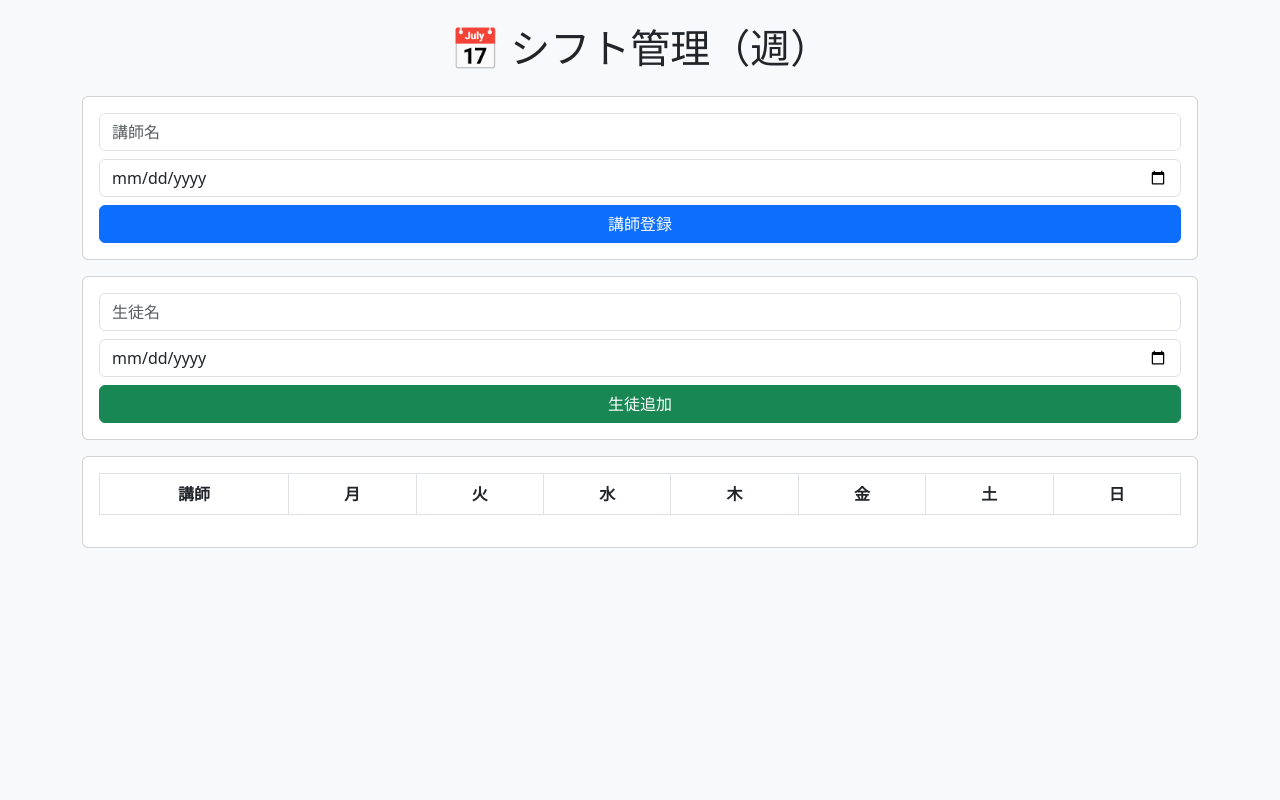
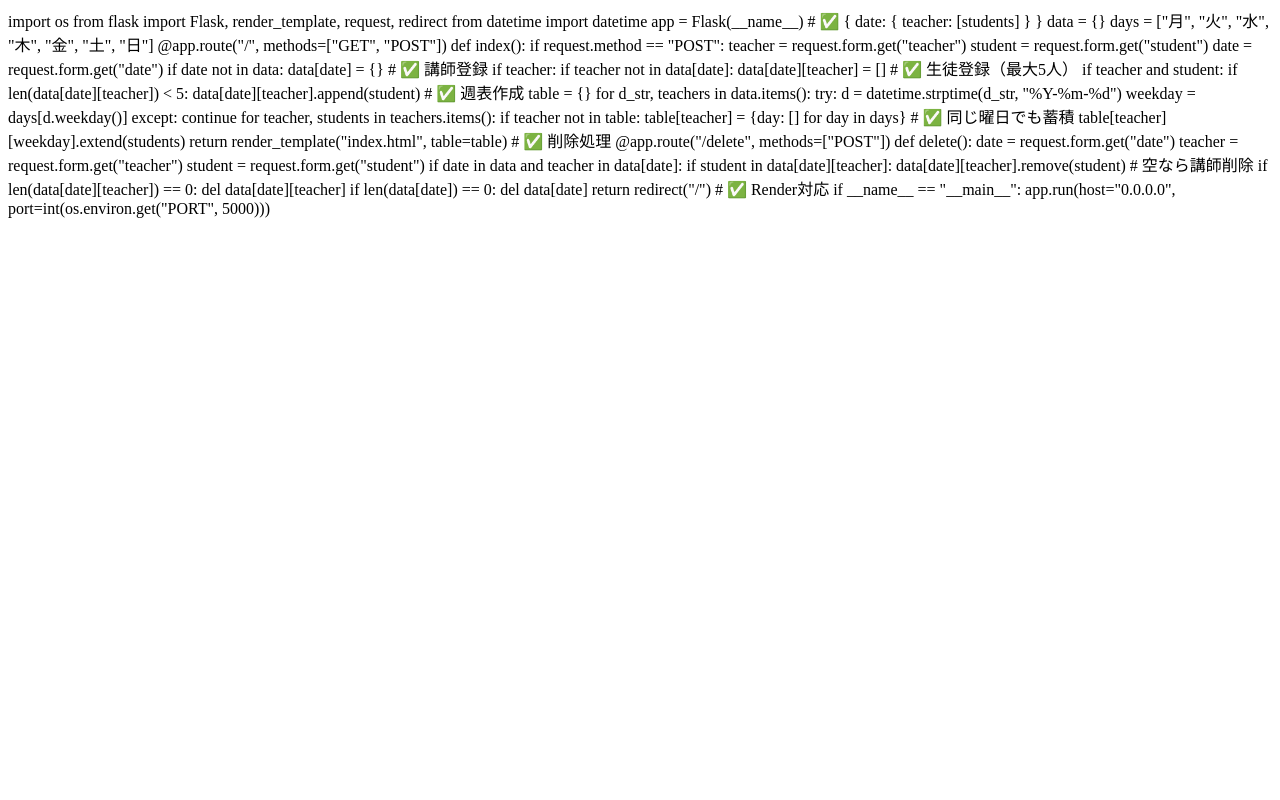
Before and after one commit to HEMLOKapx/shiftapp, a Flask app: page / in a window 1280 px wide. Run offline with Flask 3, Linux system fonts and the light colour scheme; lists and menus that the app fills with data are empty.

Commit message:
Update index.html

```diff
--- a/templates/index.html
+++ b/templates/index.html
@@ -1,82 +1,78 @@
-<!DOCTYPE html>
-<html>
-<head>
-<meta charset="UTF-8">
-<title>シフト管理</title>
-<meta name="viewport" content="width=device-width, initial-scale=1">
+import os
+from flask import Flask, render_template, request, redirect
+from datetime import datetime
 
-<!-- ✅ Bootstrap -->
-<link href="https://cdn.jsdelivr.net/npm/bootstrap@5.3.0/dist/css/bootstrap.min.css" rel="stylesheet">
-</head>
+app = Flask(__name__)
 
-<body class="bg-light">
+# ✅ { date: { teacher: [students] } }
+data = {}
 
-<div class="container py-4">
+days = ["月", "火", "水", "木", "金", "土", "日"]
 
-<h1 class="text-center mb-4">📅 シフト管理（週）</h1>
+@app.route("/", methods=["GET", "POST"])
+def index():
 
-<!-- 講師登録 -->
-<div class="card p-3 mb-3">
-<form method="POST">
-<input type="hidden" name="type" value="teacher">
-<input name="teacher" class="form-control mb-2" placeholder="講師名">
-<input type="date" name="date" class="form-control mb-2">
-<button class="btn btn-primary w-100">講師登録</button>
-</form>
-</div>
+    if request.method == "POST":
+        teacher = request.form.get("teacher")
+        student = request.form.get("student")
+        date = request.form.get("date")
 
-<!-- 生徒登録 -->
-<div class="card p-3 mb-3">
-<form method="POST">
-<input type="hidden" name="type" value="student">
-<input name="student" class="form-control mb-2" placeholder="生徒名">
-<input type="date" name="date" class="form-control mb-2">
-<button class="btn btn-success w-100">生徒追加</button>
-</form>
-</div>
+        if date not in data:
+            data[date] = {}
 
-<!-- ✅ 週表 -->
-<div class="card p-3">
-<table class="table table-bordered text-center">
+        # ✅ 講師登録
+        if teacher:
+            if teacher not in data[date]:
+                data[date][teacher] = []
 
-<thead>
-<tr>
-<th>講師</th>
-<th>月</th>
-<th>火</th>
-<th>水</th>
-<th>木</th>
-<th>金</th>
-<th>土</th>
-<th>日</th>
-</tr>
-</thead>
+        # ✅ 生徒登録（最大5人）
+        if teacher and student:
+            if len(data[date][teacher]) < 5:
+                data[date][teacher].append(student)
 
-<tbody>
-{% for teacher, row in table.items() %}
-<tr>
+    # ✅ 週表作成
+    table = {}
 
-<td class="fw-bold text-primary">{{ teacher }}</td>
+    for d_str, teachers in data.items():
+        try:
+            d = datetime.strptime(d_str, "%Y-%m-%d")
+            weekday = days[d.weekday()]
+        except:
+            continue
 
-{% for day in ["月","火","水","木","金","土","日"] %}
-<td>
+        for teacher, students in teachers.items():
 
-{% for s in row[day] %}
-<div class="d-flex justify-content-between">
-<span>{{ s }}</span>
-</div>
-{% endfor %}
+            if teacher not in table:
+                table[teacher] = {day: [] for day in days}
 
-</td>
-{% endfor %}
+            # ✅ 同じ曜日でも蓄積
+            table[teacher][weekday].extend(students)
 
-</tr>
-{% endfor %}
-</tbody>
+    return render_template("index.html", table=table)
 
-</table>
-</div>
 
-</div>
-</body>
-</html>
+# ✅ 削除処理
+@app.route("/delete", methods=["POST"])
+def delete():
+    date = request.form.get("date")
+    teacher = request.form.get("teacher")
+    student = request.form.get("student")
+
+    if date in data and teacher in data[date]:
+
+        if student in data[date][teacher]:
+            data[date][teacher].remove(student)
+
+        # 空なら講師削除
+        if len(data[date][teacher]) == 0:
+            del data[date][teacher]
+
+        if len(data[date]) == 0:
+            del data[date]
+
+    return redirect("/")
+
+
+# ✅ Render対応
+if __name__ == "__main__":
+    app.run(host="0.0.0.0", port=int(os.environ.get("PORT", 5000)))
```
